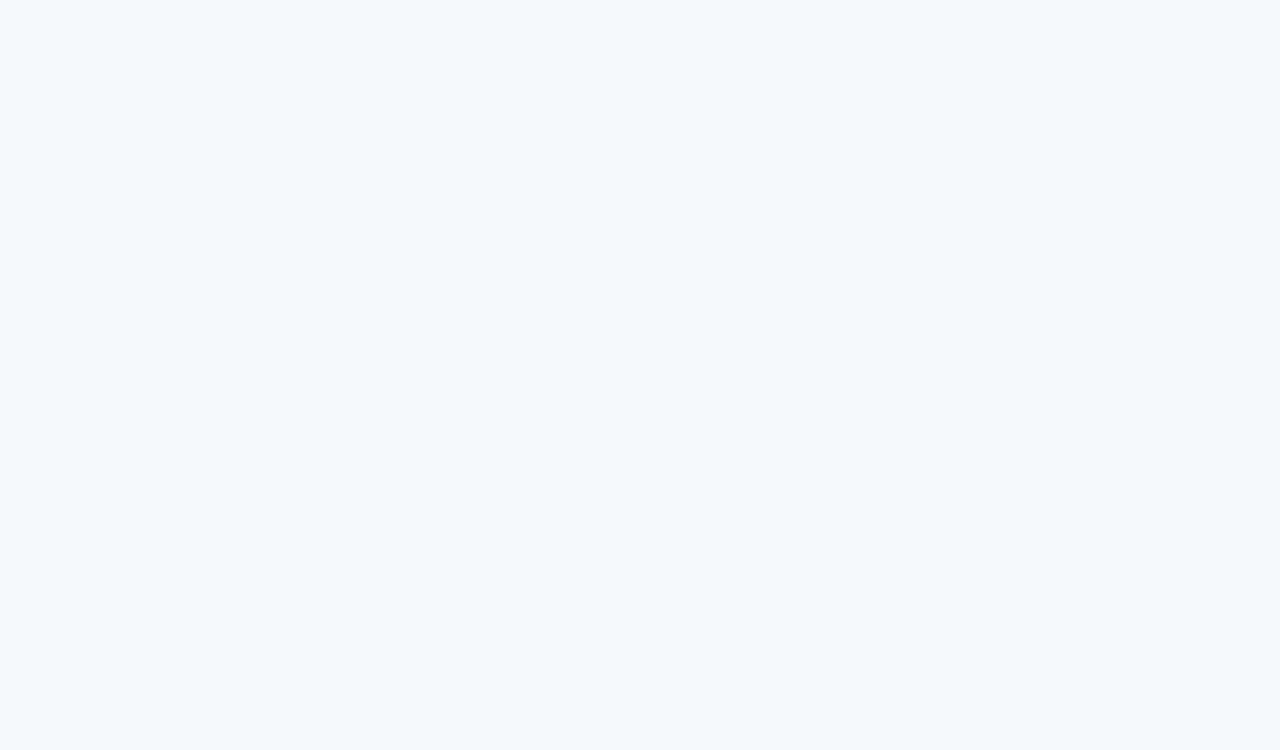
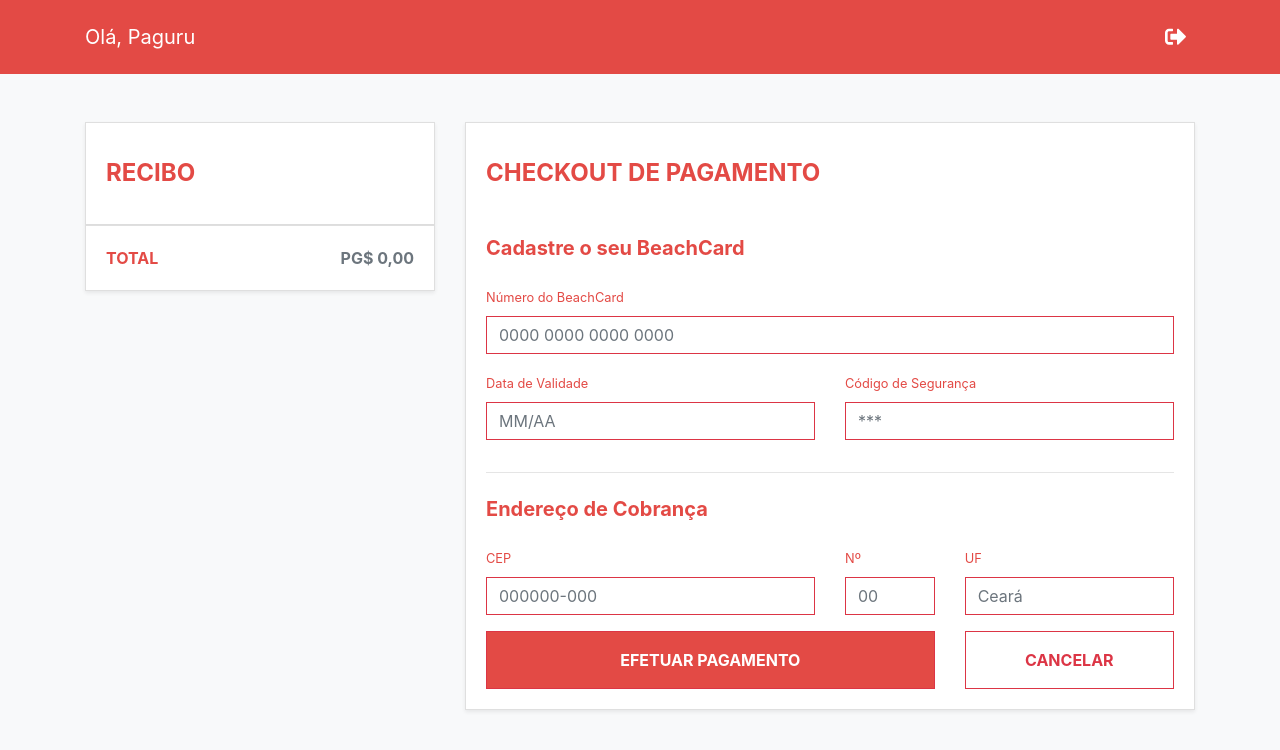
Before and after one commit to antoniofulg/challenge, a Vue app: page /pagamento in a window 1280 px wide. Shown: the top 750 px of the page. Built offline with nearby package versions, Linux system fonts and the light colour scheme.

Commit message:
Concluida tela de pagamento confirmado

```diff
--- a/public/index.html
+++ b/public/index.html
@@ -14,4 +14,13 @@
     </noscript>
     <div id="app"></div>
   </body>
+  <style>
+    .text-danger {
+      color: #E34A45 !important;
+    }
+
+    .btn-danger, .bg-danger {
+      background-color: #E34A45 !important;
+    }
+  </style>
 </html>
--- a/src/components/Cart.vue
+++ b/src/components/Cart.vue
@@ -24,7 +24,7 @@
                         <div class="col-5">
                             <div class="row">
                                 <div class="col-3 text-danger">
-                                    <span @click="removeItemQty(item)">
+                                    <span @click="removeItemQtyOnCartList(item)">
                                         <i class="fas fa-minus-square"></i>
                                     </span>
                                 </div>
@@ -97,16 +97,12 @@ export default {
     },
 
     methods: {
-        ...mapActions(['addToCartList', 'addItemQtyOnCartList', 'removeItemCartList', 'removeItemQtyOnCartList', 'setItemsList']),
+        ...mapActions(['addItemQtyOnCartList', 'removeItemCartList', 'removeItemQtyOnCartList']),
 
         checkout() {
             this.$emit('hideModal')
             this.$router.push({name: 'checkout'})
         },
-
-        removeItemQty(item) {
-            this.removeItemQtyOnCartList(item)
-        }
     },
 }
 </script>
--- /dev/null
+++ b/src/components/CheckoutNavBar.vue
@@ -0,0 +1,42 @@
+<template>
+  <nav class="navbar navbar-expand-lg navbar-dark bg-danger py-3">
+    <div class="container">
+      <a class="navbar-brand">Olá, {{userName ? userName : 'Paguru'}}</a>
+      <button class="navbar-toggler" type="button" data-toggle="collapse" data-target="#navbarsExample05" aria-controls="navbarsExample05" aria-expanded="false" aria-label="Toggle navigation">
+        <span class="navbar-toggler-icon"></span>
+      </button>
+
+      <div class="collapse navbar-collapse" id="navbarsExample05">
+        <!-- To put UL to right margin -->
+        <div class="mr-auto"></div>
+        <ul class="navbar-nav">
+          <li class="nav-item active">
+            <a class="nav-link btn" @click="logout"><i class="fas fa-sign-out-alt fa-lg"></i></a>
+          </li>
+        </ul>
+      </div>
+    </div>
+  </nav>
+</template>
+
+<script>
+import { mapActions, mapState } from 'vuex'
+
+export default {
+  computed: {
+    ...mapState([
+      'userName'
+    ])
+  },
+
+  methods: {
+    ...mapActions(['setUserName', 'clearCartList']),
+
+    logout () {
+      this.setUserName("")
+      this.clearCartList()
+      this.$router.push({name: 'home'})
+    }
+  }
+}
+</script>
--- /dev/null
+++ b/src/layouts/CheckoutLayout.vue
@@ -0,0 +1,30 @@
+<template>
+<span>
+    <nav-bar @showModal="showModal = true"></nav-bar>
+    <div class="container">
+        <router-view></router-view>
+    </div>
+    <cart
+        v-if="showModal"
+        @hideModal="showModal = false"
+    />
+</span>
+</template>
+
+<script>
+import NavBar from '@/components/CheckoutNavBar.vue'
+import Cart from '@/components/Cart.vue'
+
+export default {
+    components: {
+        Cart,
+        NavBar
+    },
+
+    data () {
+        return {
+            showModal: false
+        }
+    },
+}
+</script>
--- a/src/router/index.js
+++ b/src/router/index.js
@@ -2,39 +2,56 @@ import Vue from 'vue'
 import VueRouter from 'vue-router'
 import HomeLayout from '../layouts/HomeLayout.vue'
 import StoreLayout from '../layouts/StoreLayout.vue'
+import CheckoutLayout from '../layouts/CheckoutLayout.vue'
 
 Vue.use(VueRouter)
 
   const routes = [
   {
     path: '/',
-    redirect: 'home',
+    redirect: {name: 'home'},
     component: HomeLayout,
     children: [
       {
-        path: '/home',
+        path: '/inicio',
         name: 'home',
         component: () => import('@/views/Home.vue')
       }
     ]
   },
   {
-    path: '/store',
-    redirect: 'store',
+    path: '/loja',
+    redirect: {name: 'store'},
     component: StoreLayout,
     children: [
       {
-        path: '/store',
+        path: '/loja',
         name: 'store',
         component: () => import('@/views/Store.vue')
       },
+    ]
+  },
+  {
+    path: '/pagamento',
+    redirect: {name: 'checkout'},
+    component: CheckoutLayout,
+    children: [
       {
-        path: '/checkout',
+        path: '/pagamento',
         name: 'checkout',
         component: () => import('@/views/Checkout.vue')
+      },
+      {
+        path: '/concluido',
+        name: 'concluded',
+        component: () => import('@/views/Concluded.vue')
       }
     ]
   },
+  {
+    path: '*',
+    redirect: {name: 'home'}
+  }
 ]
 
 const router = new VueRouter({
--- a/src/views/Checkout.vue
+++ b/src/views/Checkout.vue
@@ -4,20 +4,21 @@
       <div class="col-4">
         <card>
           <div>
-            <h4 class="text-danger mt-3"><strong>RECIBO</strong></h4>
+            <h4 class="text-danger mt-3 mb-3"><strong>RECIBO</strong></h4>
           </div>
-          <div v-for="item in itemsList" :key="item.id" class="row">
-            <div class="col-4 image-container">
+          <div v-for="(item, index) in cartList" :key="item.id" class="row">
+            <span v-if="index >= 1" class="col-12"><hr></span>
+            <div class="col-3 image-container">
               <img :src="item.image_url">
             </div>
-            <div class="col-6">
+            <div class="col-7">
               <strong class="text-danger">
                 {{ item.name }}
               </strong>
             </div>
             <div class="col-2">
               <strong class="text-muted">
-                x1
+                x{{ item.qty }}
               </strong>
             </div>
           </div>
@@ -28,7 +29,7 @@
               <strong class="text-danger">TOTAL</strong>
             </div>
             <div class="col-8 text-right">
-              <strong class="text-secondary">PG$ 159,90</strong>
+              <strong class="text-secondary">PG$ {{totalPrice}}</strong>
             </div>
           </div>
         </card>
@@ -82,10 +83,10 @@
                 </div>
               </div>
               <div class="col-8">
-                <button class="btn btn-danger btn-block py-3 px-5 rounded-0"><strong>EFETUAR PAGAMENTO</strong></button>
+                <button @click.prevent="checkout" class="btn btn-danger btn-block py-3 px-5 rounded-0"><strong>EFETUAR PAGAMENTO</strong></button>
               </div>
               <div class="col-4">
-                <button class="btn btn-outline-danger btn-block py-3 px-5 rounded-0"><strong>CANCELAR</strong></button>
+                <router-link tag="button" to="/store" class="btn btn-outline-danger btn-block py-3 px-5 rounded-0"><strong>CANCELAR</strong></router-link>
               </div>
             </div>
           </form>
@@ -96,38 +97,36 @@
 </template>
 
 <script>
+import { mapActions, mapState } from 'vuex'
 import Card from '@/components/Card'
 
 export default {
   components: {Card},
 
-  data () {
-    return {
-      endpoint: 'https://paguru-challenge-api.herokuapp.com/products',
+  computed: {
+    ...mapState([
+      'cartList'
+    ]),
 
-      itemsList: []
+    totalPrice() {
+      let value = 0
+      this.cartList.map(val => {
+        value += (val.price * val.qty)
+      })
+      return value.toLocaleString('pt-BR', {'minimumFractionDigits':2,'maximumFractionDigits':2})
     }
   },
 
   methods: {
-    async getItems() {
-      try {
-        const response = await this.axios.get(`${this.endpoint}`)
-        console.log(response.data)
-        if (response.data) {
-          this.itemsList = response.data
-        }
-      } catch (error) {
-        console.log(error.response)
-      }
+    ...mapActions(['clearCartList']),
+
+    checkout() {
+      this.$router.push({name: 'concluded'})
+      this.clearCartList
     }
   },
 
-  mounted () {
-    this.getItems()
-  },
-
-  name: 'Buyout',
+  name: 'Checkout',
 }
 </script>
 
--- /dev/null
+++ b/src/views/Concluded.vue
@@ -0,0 +1,42 @@
+<template>
+  <div class="row text-center mt-5 pt-5">
+    <div class="offset-4 col-4 mt-5 pt-5">
+      <card :padding="true">
+        <div class="text-danger text-center mb-3">
+          <i class="fas fa-check-circle fa-5x"></i>
+        </div>
+        <h5 class="text-danger px-4"><strong>Compra efetuada<br>com sucesso!</strong></h5>
+        <p class="card-text text-muted">Esperamos que você se<br>adapte a sua nova concha</p>
+        <button @click.prevent="login" class="btn btn-danger btn-block py-3 px-5 rounded-0"><strong>VOLTAR PARA LOJA</strong></button>
+      </card>
+    </div>
+  </div>
+</template>
+
+<script>
+import { mapActions } from 'vuex'
+import Card from '@/components/Card'
+
+export default {
+  components: {
+    Card
+  },
+
+  data () {
+    return {
+      userName: ""
+    }
+  },
+
+  methods: {
+    ...mapActions(['setUserName']),
+
+    login () {
+      this.setUserName(this.userName)
+      this.$router.push({name: 'store'})
+    }
+  },
+
+  name: 'Home',
+}
+</script>
--- a/src/views/Home.vue
+++ b/src/views/Home.vue
@@ -9,7 +9,7 @@
             <label for="yourName"><small>Seu nome</small></label>
             <input v-model="userName" type="text" class="form-control rounded-0" id="yourName">
           </div>
-          <button @click="login" class="btn btn-danger btn-block py-3 px-5 rounded-0"><strong>ACESSAR LOJA</strong></button>
+          <button @click.prevent="login" class="btn btn-danger btn-block py-3 px-5 rounded-0"><strong>ACESSAR LOJA</strong></button>
         </form>
       </card>
     </div>
```
